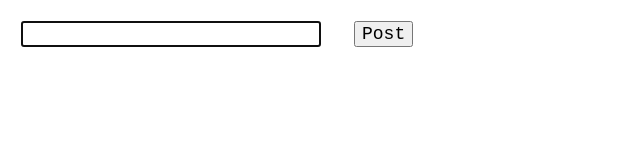
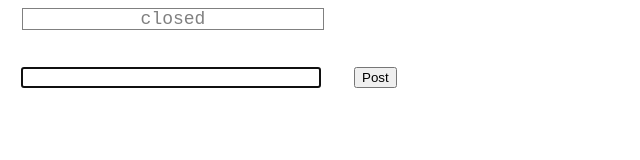
Before and after one commit to ajdavis/asyncio-chat-example, a plain HTML site: page index.html in a window 1280 px wide. Shown: the whole page, without its empty margins (0-640 px from the left). Drawn offline with nearby package versions, Linux system fonts and the light colour scheme.

Commit message:
Add a connection-status indicator to the page.

```diff
--- a/chat.js
+++ b/chat.js
@@ -29,10 +29,22 @@ var updater = {
 
     start: function() {
         var url = 'ws://localhost:8765/';
-        updater.socket = new WebSocket(url);
-        updater.socket.onmessage = function(event) {
+        var ws = new WebSocket(url);
+        ws.onopen = ws.onclose = ws.onerr = function(event) {
+            var codes = {
+                0: "opening",
+                1: "open",
+                2: "closing",
+                3: "closed"};
+
+            $('#status').html(codes[updater.socket.readyState]);
+        };
+
+        ws.onmessage = function(event) {
             updater.showMessage(JSON.parse(event.data).msg, true);
-        }
+        };
+
+        updater.socket = ws;
     },
 
     showMessage: function(msg, isFromRemote) {
--- a/index.html
+++ b/index.html
@@ -2,6 +2,20 @@
   <head>
     <title>asyncio websocket demo</title>
     <style>
+body {
+    font-family: "Courier New", courier, monospace;
+    font-size: 18px;
+}
+
+#status {
+    color: gray;
+    border: 1px solid gray;
+    text-align: center;
+    width: 300px;
+    margin-left: 14px;
+    margin-bottom: 24px;
+}
+
 #input-holder {
     padding-left: 10px;
 }
@@ -15,8 +29,6 @@
 }
 
 .msg, input {
-    font-family: "Courier New", courier, monospace;
-    font-size: 18px;
     margin: 10px;
 }
 
@@ -32,6 +44,8 @@
   </head>
   <body>
     <div id="body">
+      <div id="status">
+      </div>
       <div id="inbox">
       </div>
       <div id="input">
```
